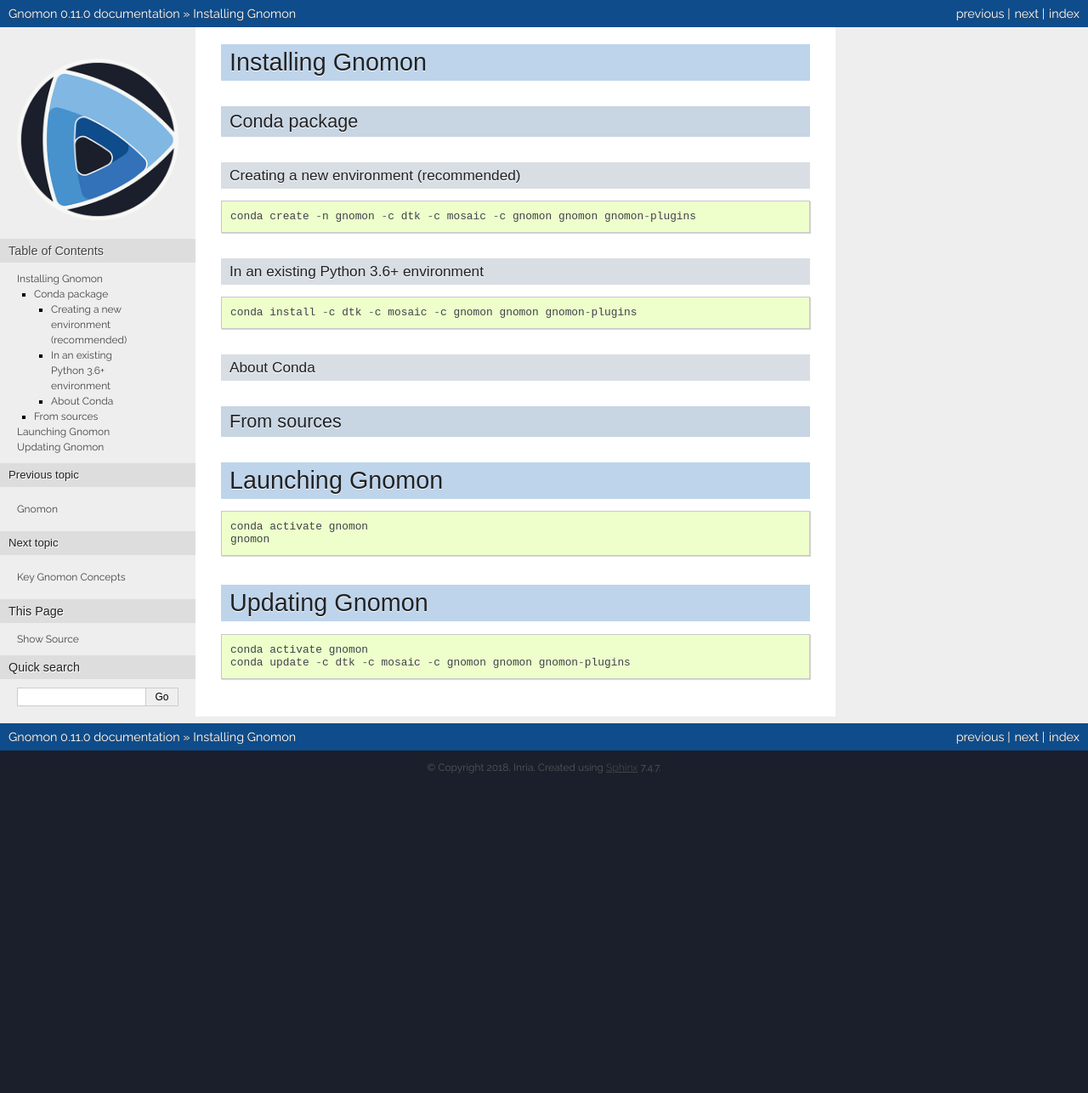
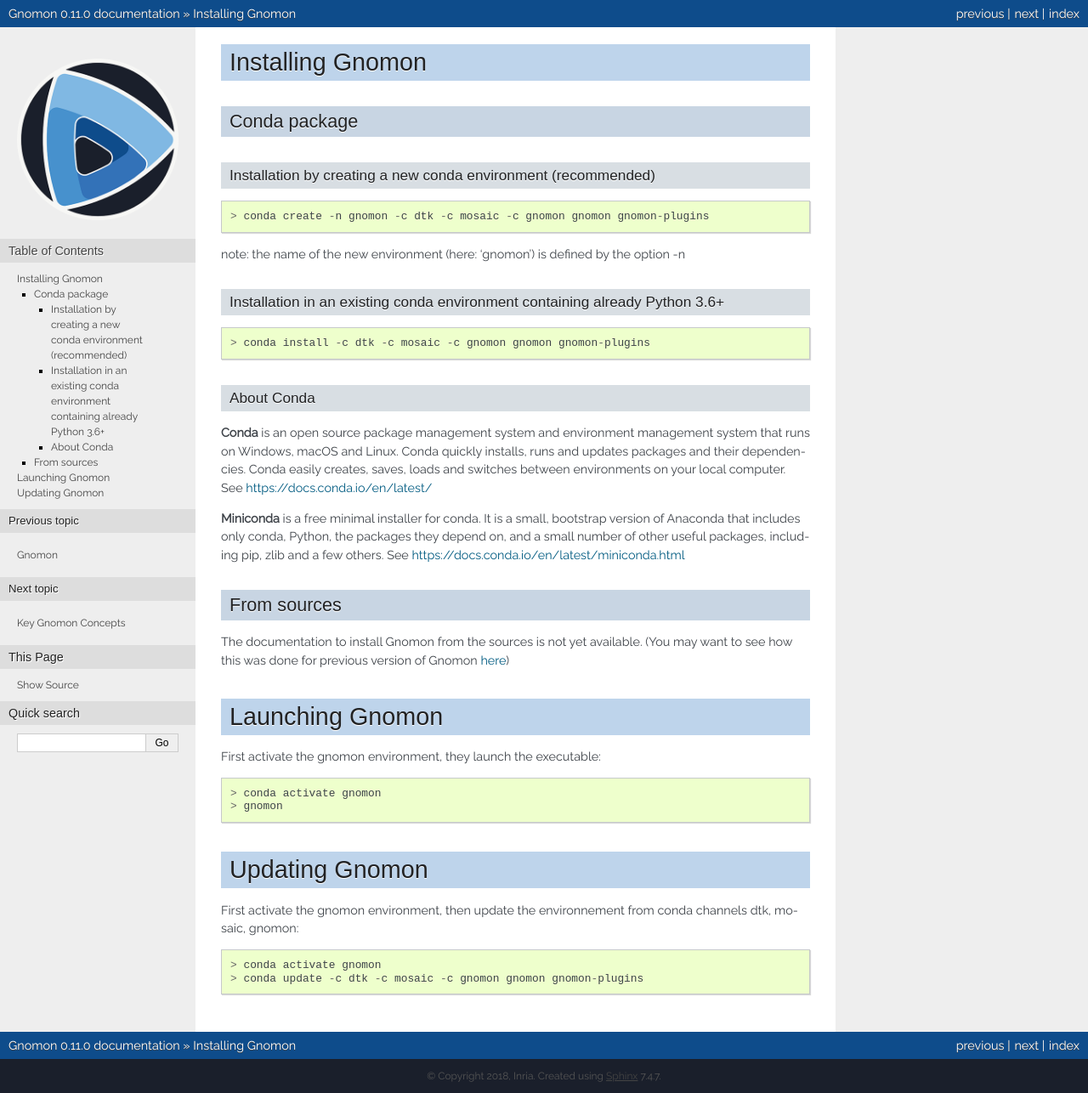
Before and after one commit to gnomon-inria/gnomon, a Sphinx documentation site: the page built from doc/installation.rst, in a window 1280 px wide. Shown: the whole page at 85% size. Built offline with Sphinx 7.4.7, drawn with Linux system fonts in a browser that asks for light colours; pages that are not in the unit, such as notebooks, are missing from menus; before the commit the page ends 923 px from its top, so only the background shows below that.

Commit message:
updated installation description

```diff
--- a/doc/installation.rst
+++ b/doc/installation.rst
@@ -5,47 +5,54 @@
 Conda package
 =============
 
-Creating a new environment (recommended)
-----------------------------------------
+Installation by creating a new conda environment (recommended)
+--------------------------------------------------------------
 
 .. code-block::
 
-    conda create -n gnomon -c dtk -c mosaic -c gnomon gnomon gnomon-plugins
+    > conda create -n gnomon -c dtk -c mosaic -c gnomon gnomon gnomon-plugins
 
+note: the name of the new environment (here: 'gnomon') is defined by the option -n
 
-In an existing Python 3.6+ environment
---------------------------------------
-
+Installation in an existing conda environment containing already Python 3.6+
+-----------------------------------------------------------------------------
 
 .. code-block::
 
-    conda install -c dtk -c mosaic -c gnomon gnomon gnomon-plugins
+    > conda install -c dtk -c mosaic -c gnomon gnomon gnomon-plugins
 
 
 About Conda
 -----------
 
+**Conda** is an open source package management system and environment management system that runs on Windows, macOS and Linux. Conda quickly installs, runs and updates packages and their dependencies. Conda easily creates, saves, loads and switches between environments on your local computer. See `<https://docs.conda.io/en/latest/>`_
+
+**Miniconda** is a free minimal installer for conda. It is a small, bootstrap version of Anaconda that includes only conda, Python, the packages they depend on, and a small number of other useful packages, including pip, zlib and a few others. See `<https://docs.conda.io/en/latest/miniconda.html>`_
 
 From sources
 =============
+
+The documentation to install Gnomon from the sources is not yet available.
+(You may want to see how this was done for previous version of Gnomon `here <https://gitlab.inria.fr/gnomon/gnomon/blob/develop/README.md>`_)
 
 =================
 Launching Gnomon
 =================
 
+First activate the gnomon environment, they launch the executable:
 
 .. code-block::
 
-    conda activate gnomon
-    gnomon
+    > conda activate gnomon
+    > gnomon
 
 =================
 Updating Gnomon
 =================
 
-
+First activate the gnomon environment, then update the environnement from conda channels dtk, mosaic, gnomon:
 
 .. code-block::
 
-    conda activate gnomon
-    conda update -c dtk -c mosaic -c gnomon gnomon gnomon-plugins
+    > conda activate gnomon
+    > conda update -c dtk -c mosaic -c gnomon gnomon gnomon-plugins
```
